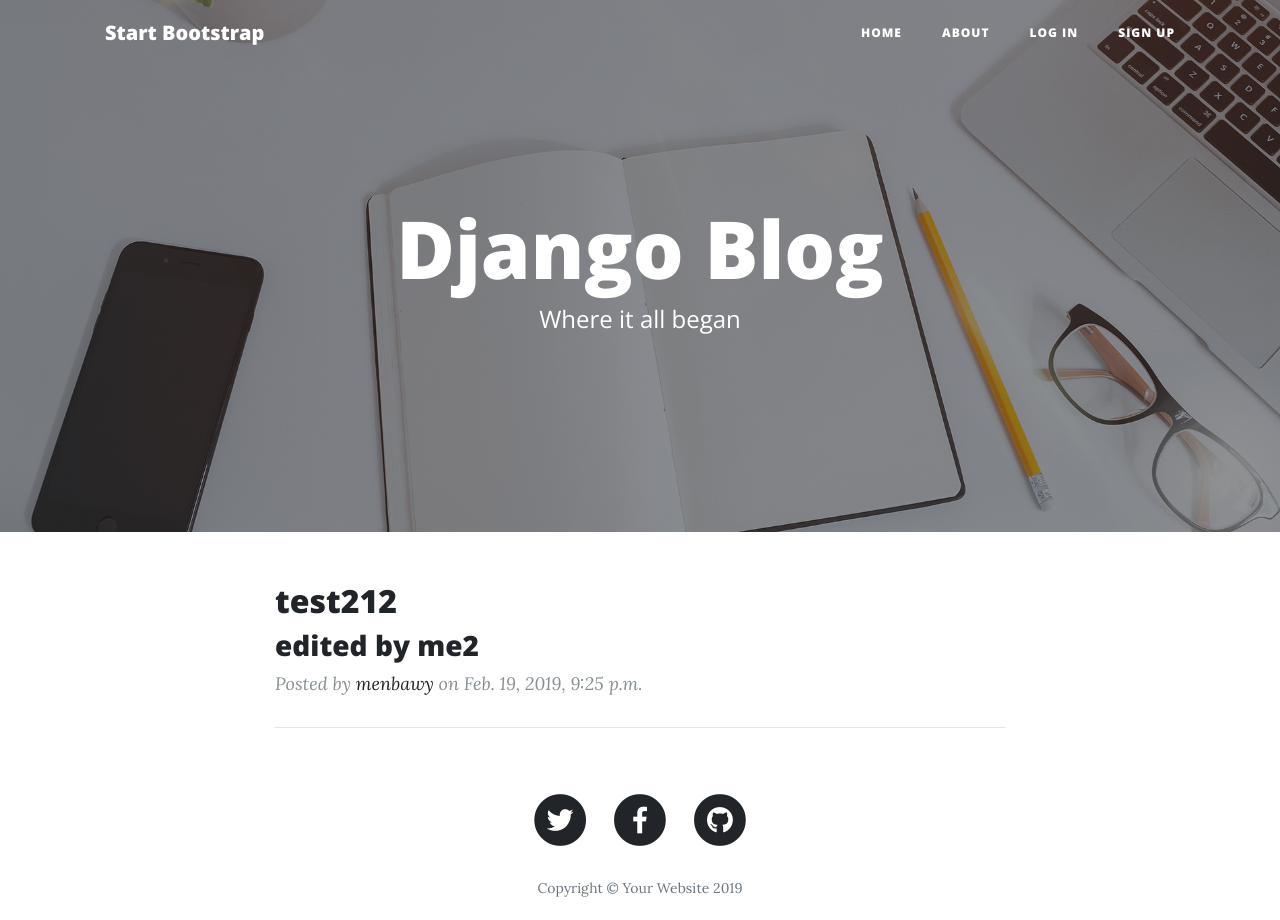
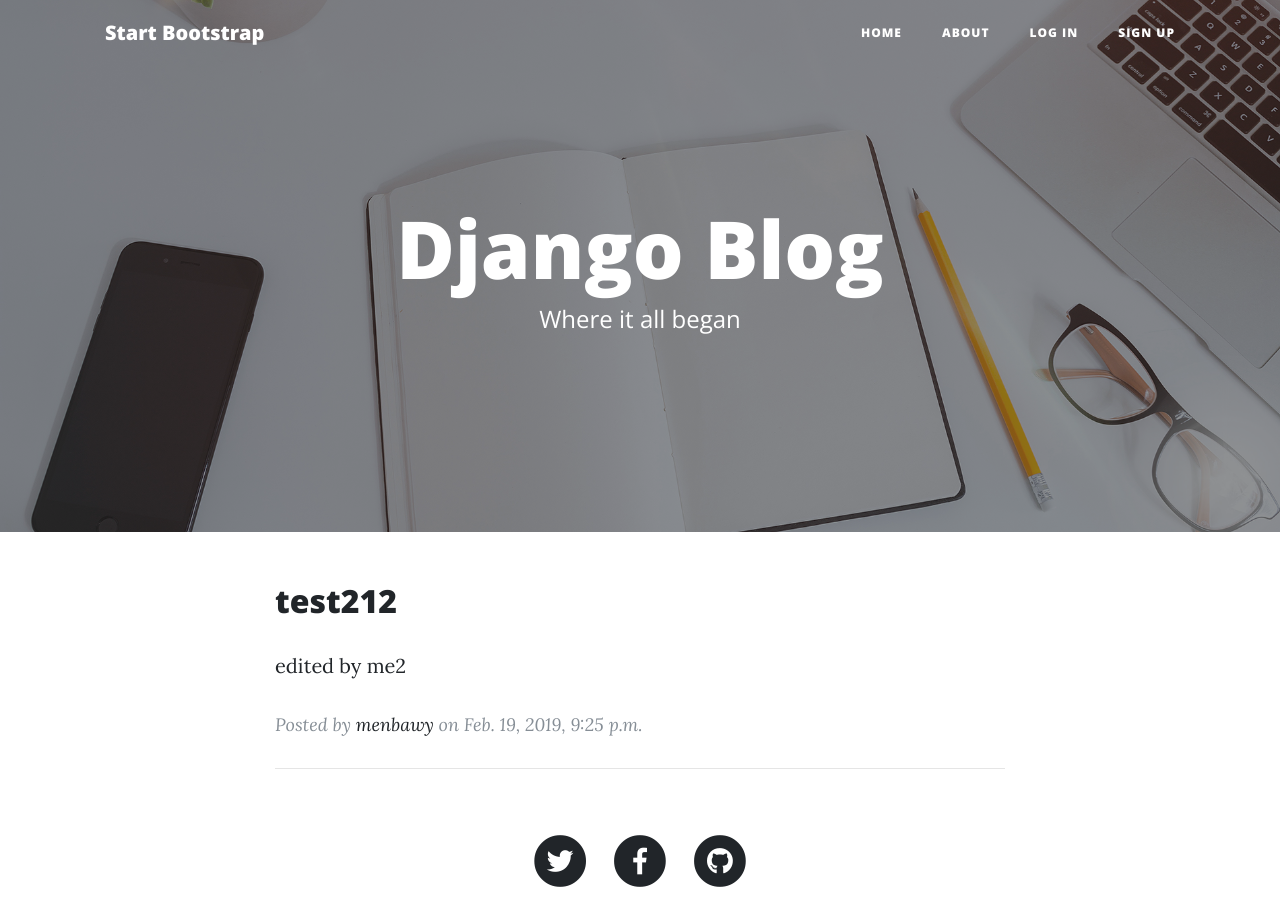
Before and after one commit to Msalah593/DjangoBlog, a Django app: page /articles/2 in a window 1280 px wide. Shown: the top 920 px of the page. Before the commit the page ends 897 px from the top, so only its background shows below. Run offline with Django 3.2, Linux system fonts and the light colour scheme; data comes from the database, SQL or seed files in the repository; parts of the project's set-up code (start-up, migrations or seed data) failed here and were passed over; some libraries are stand-ins or nearby versions.

Commit message:
fixing article details font

```diff
--- a/articles/templates/articles/details.html
+++ b/articles/templates/articles/details.html
@@ -11,9 +11,9 @@
             <h2 class="post-title">
               {{ article.title}}
             </h2>
-            <h3 class="post-subtitle">
+            <p class="post-subtitle">
               {{ article.body }}
-            </h3>
+            </p>
           </a>
           <p class="post-meta">Posted by
               <a href="#">{{ article.author }}</a>
```
